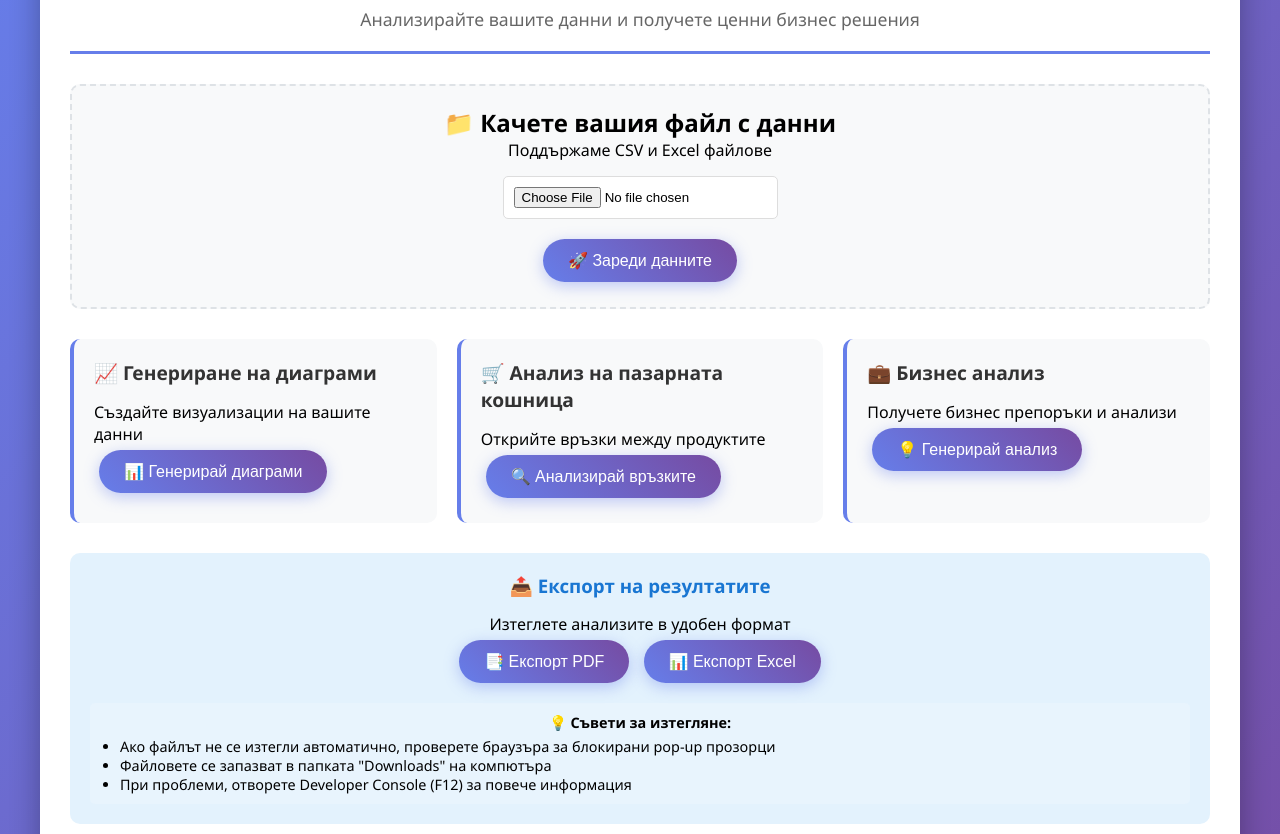
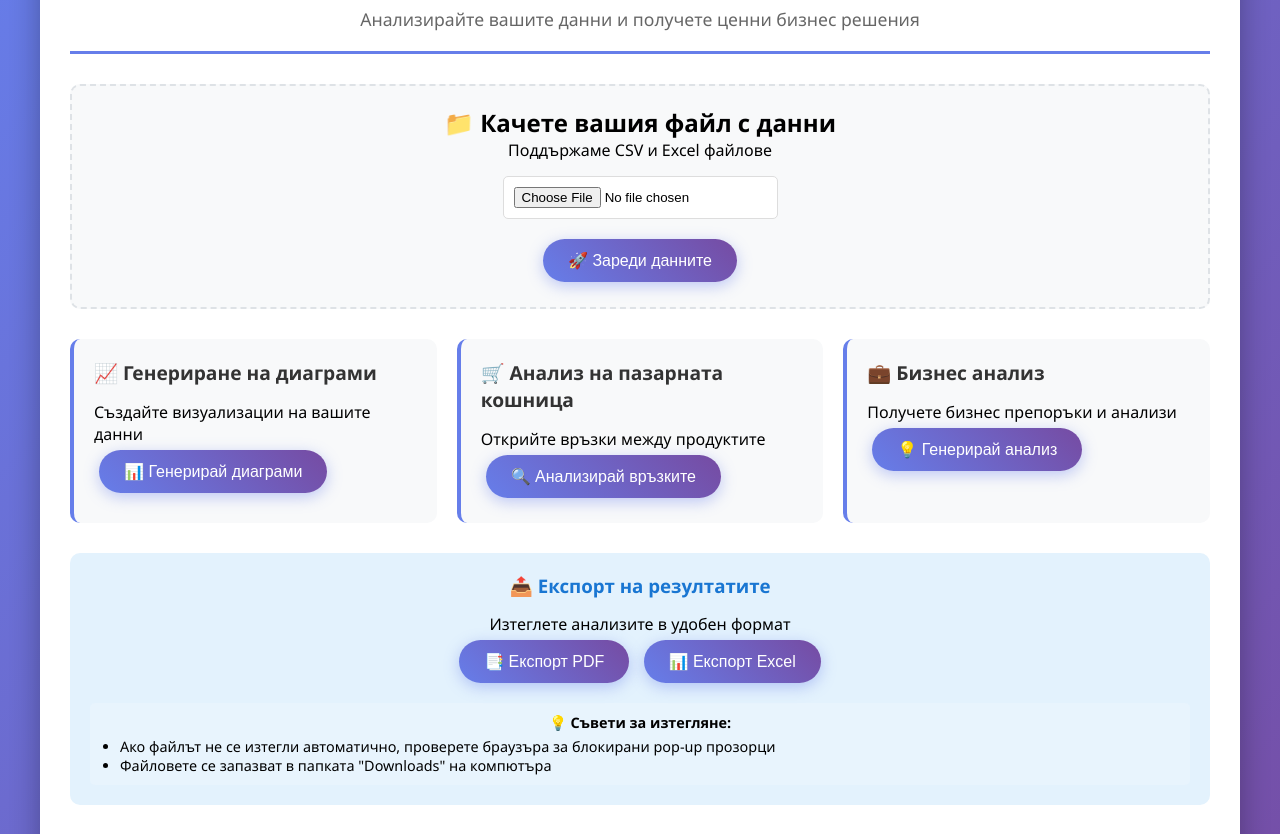
Before and after one commit to StoicDaniela/market-basket-analyzer, a plain HTML site: page index.html in a window 1280 px wide. Shown: the part 108-942 px from the top of the page. Drawn offline with nearby package versions, Linux system fonts and the light colour scheme.

Commit message:
index.html

```diff
--- a/index.html
+++ b/index.html
@@ -453,7 +453,7 @@
                 <ul style="margin: 5px 0 0 20px; text-align: left;">
                     <li>Ако файлът не се изтегли автоматично, проверете браузъра за блокирани pop-up прозорци</li>
                     <li>Файловете се запазват в папката "Downloads" на компютъра</li>
-                    <li>При проблеми, отворете Developer Console (F12) за повече информация</li>
+
                 </ul>
             </div>
         </div>
```
